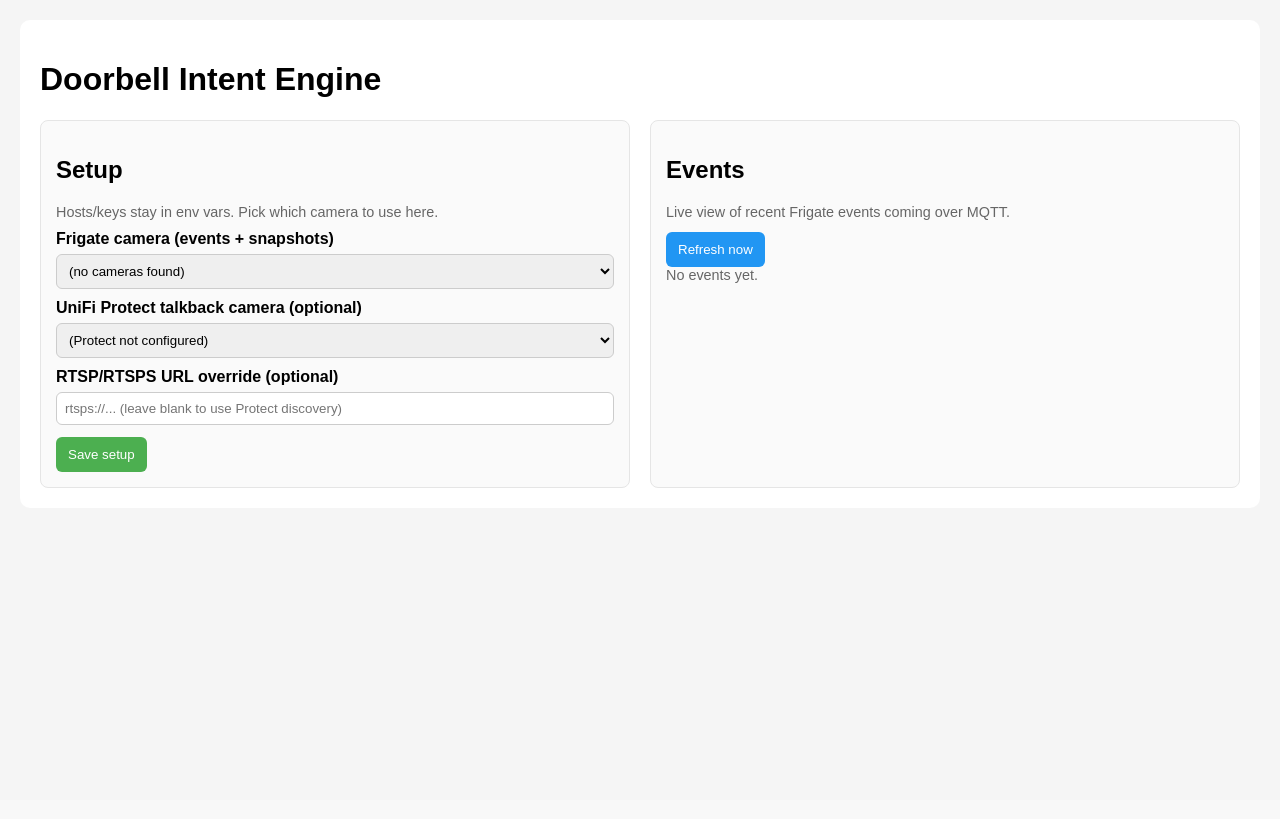
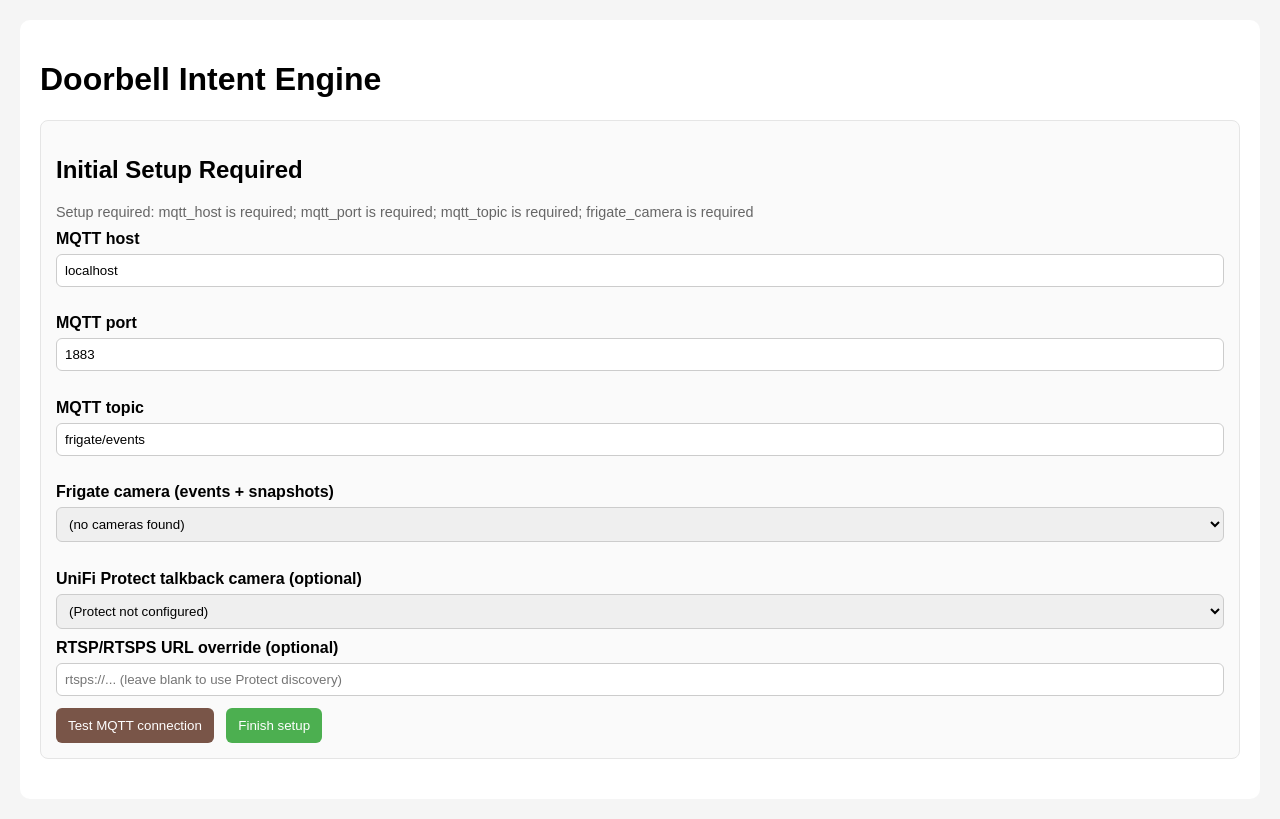
Before and after one commit to jumpinjet22/intent-engine, a Flask app: page / in a window 1280 px wide. Before the commit the page ends 488 px from the top, so only its background shows below. Run offline with Flask 3, Linux system fonts and the light colour scheme; data that the repository does not hold is empty.

Commit message:
Add setup workflow with MQTT validation and reconnect

```diff
--- a/web-ui/app.py
+++ b/web-ui/app.py
@@ -12,6 +12,7 @@ import os
 from pathlib import Path
 from datetime import datetime
 from collections import deque
+import threading
 import requests
 
 app = Flask(__name__)
@@ -37,6 +38,14 @@ PROTECT_BASE_URL = os.getenv('PROTECT_BASE_URL', '')
 PROTECT_API_KEY = os.getenv('PROTECT_API_KEY', '')
 PROTECT_VERIFY_SSL = os.getenv('PROTECT_VERIFY_SSL', 'false').lower() == 'true'
 
+mqtt_client = None
+mqtt_lock = threading.Lock()
+active_mqtt_config = {
+    'mqtt_host': MQTT_HOST,
+    'mqtt_port': MQTT_PORT,
+    'mqtt_topic': MQTT_TOPIC,
+}
+
 
 def load_runtime() -> dict:
     try:
@@ -53,43 +62,163 @@ def save_runtime(data: dict) -> None:
     p = Path(RUNTIME_CONFIG_PATH)
     p.parent.mkdir(parents=True, exist_ok=True)
     p.write_text(json.dumps(data, indent=2, sort_keys=True), encoding='utf-8')
-mqtt_client = mqtt.Client()
+
+
+def normalize_mqtt_config(runtime: dict | None = None) -> dict:
+    rt = runtime if isinstance(runtime, dict) else load_runtime()
+    raw_port = rt.get('mqtt_port', MQTT_PORT)
+    try:
+        port = int(raw_port)
+    except (TypeError, ValueError):
+        port = MQTT_PORT
+    return {
+        'mqtt_host': (rt.get('mqtt_host') or MQTT_HOST).strip(),
+        'mqtt_port': port,
+        'mqtt_topic': (rt.get('mqtt_topic') or MQTT_TOPIC).strip(),
+    }
+
+
+def setup_needed(runtime: dict) -> tuple[bool, list[str]]:
+    reasons = []
+    if not (runtime.get('mqtt_host') or '').strip():
+        reasons.append('mqtt_host is required')
+
+    try:
+        port = int(runtime.get('mqtt_port'))
+        if port < 1 or port > 65535:
+            reasons.append('mqtt_port must be between 1 and 65535')
+    except (TypeError, ValueError):
+        reasons.append('mqtt_port is required')
+
+    if not (runtime.get('mqtt_topic') or '').strip():
+        reasons.append('mqtt_topic is required')
+
+    if not (runtime.get('frigate_camera') or '').strip():
+        reasons.append('frigate_camera is required')
+
+    return bool(reasons), reasons
+
+
+def validate_setup_payload(payload: dict, require_camera: bool) -> dict:
+    errors = {}
+    host = (payload.get('mqtt_host') or '').strip()
+    topic = (payload.get('mqtt_topic') or '').strip()
+    camera = (payload.get('frigate_camera') or '').strip()
+
+    if not host:
+        errors['mqtt_host'] = 'MQTT host is required.'
+
+    try:
+        port = int(payload.get('mqtt_port'))
+        if port < 1 or port > 65535:
+            errors['mqtt_port'] = 'MQTT port must be 1-65535.'
+    except (TypeError, ValueError):
+        errors['mqtt_port'] = 'MQTT port must be a valid number.'
+
+    if not topic:
+        errors['mqtt_topic'] = 'MQTT topic is required.'
+
+    if require_camera and not camera:
+        errors['frigate_camera'] = 'Please select a Frigate camera.'
+
+    return errors
+
 
 def on_mqtt_message(client, userdata, msg):
-    """Handle MQTT messages"""
+    """Handle MQTT messages."""
     try:
         event = json.loads(msg.payload.decode())
         event['timestamp'] = datetime.now().isoformat()
         recent_events.append(event)
-    except:
+    except Exception:
         pass
 
-mqtt_client.on_message = on_mqtt_message
-mqtt_client.connect(MQTT_HOST, MQTT_PORT, 60)
-mqtt_client.subscribe(MQTT_TOPIC)
-mqtt_client.loop_start()
+
+def reconnect_mqtt_client(config: dict | None = None) -> tuple[bool, str | None]:
+    """Reconnect MQTT client using latest runtime or provided config."""
+    global mqtt_client
+    global active_mqtt_config
+
+    cfg = normalize_mqtt_config(config if config is not None else load_runtime())
+    new_client = mqtt.Client()
+    new_client.on_message = on_mqtt_message
+
+    try:
+        new_client.connect(cfg['mqtt_host'], int(cfg['mqtt_port']), 60)
+        new_client.subscribe(cfg['mqtt_topic'])
+        new_client.loop_start()
+    except Exception as exc:
+        try:
+            new_client.loop_stop()
+        except Exception:
+            pass
+        return False, str(exc)
+
+    with mqtt_lock:
+        old_client = mqtt_client
+        mqtt_client = new_client
+        active_mqtt_config = cfg
+
+    if old_client:
+        try:
+            old_client.loop_stop()
+            old_client.disconnect()
+        except Exception:
+            pass
+
+    return True, None
+
 
 @app.route('/')
 def index():
-    """Main dashboard"""
+    """Main dashboard."""
     return render_template('index.html')
 
 
 @app.route('/api/events')
 def get_events():
-    """Get recent events"""
-    return jsonify({
-        'events': list(recent_events)
-    })
+    """Get recent events."""
+    return jsonify({'events': list(recent_events)})
+
 
 @app.route('/api/status')
 def get_status():
-    """Get system status"""
+    """Get system status."""
+    client = mqtt_client
     return jsonify({
         'status': 'running',
-        'mqtt_connected': mqtt_client.is_connected(),
-        'recent_events': len(recent_events)
+        'mqtt_connected': client.is_connected() if client else False,
+        'recent_events': len(recent_events),
+        'mqtt': active_mqtt_config,
     })
+
+
+@app.route('/api/setup/status')
+def get_setup_status():
+    runtime = load_runtime()
+    needs_setup, reasons = setup_needed(runtime)
+    return jsonify({
+        'needs_setup': needs_setup,
+        'reasons': reasons,
+        'runtime': runtime,
+        'effective_mqtt': normalize_mqtt_config(runtime),
+    })
+
+
+@app.route('/api/setup/test', methods=['POST'])
+def test_setup_connection():
+    payload = request.get_json(force=True) or {}
+    errors = validate_setup_payload(payload, require_camera=False)
+    if errors:
+        return jsonify({'ok': False, 'errors': errors}), 400
+
+    test_client = mqtt.Client()
+    try:
+        test_client.connect(payload['mqtt_host'].strip(), int(payload['mqtt_port']), 10)
+        test_client.disconnect()
+        return jsonify({'ok': True, 'message': 'Connected to MQTT broker successfully.'})
+    except Exception as exc:
+        return jsonify({'ok': False, 'message': f'Connection failed: {exc}'}), 400
 
 
 @app.route('/api/runtime', methods=['GET', 'POST'])
@@ -102,14 +231,52 @@ def runtime_config():
         current = load_runtime()
 
         # Whitelist fields the UI is allowed to change
-        for k in ['frigate_camera', 'protect_camera_id', 'camera_rtsp_url']:
-            if k in payload:
-                current[k] = payload[k]
+        for key in [
+            'mqtt_host',
+            'mqtt_port',
+            'mqtt_topic',
+            'frigate_camera',
+            'protect_camera_id',
+            'camera_rtsp_url',
+        ]:
+            if key in payload:
+                current[key] = payload[key]
 
         save_runtime(current)
-        return jsonify({'ok': True, 'runtime': current})
-    except Exception as e:
-        return jsonify({'ok': False, 'error': str(e)}), 500
+        mqtt_error = None
+        if any(k in payload for k in ['mqtt_host', 'mqtt_port', 'mqtt_topic']):
+            _, mqtt_error = reconnect_mqtt_client(current)
+
+        return jsonify({'ok': mqtt_error is None, 'runtime': current, 'mqtt_error': mqtt_error})
+    except Exception as exc:
+        return jsonify({'ok': False, 'error': str(exc)}), 500
+
+
+@app.route('/api/setup', methods=['POST'])
+def setup_config():
+    payload = request.get_json(force=True) or {}
+    errors = validate_setup_payload(payload, require_camera=True)
+    if errors:
+        return jsonify({'ok': False, 'errors': errors}), 400
+
+    current = load_runtime()
+    for key in [
+        'mqtt_host',
+        'mqtt_port',
+        'mqtt_topic',
+        'frigate_camera',
+        'protect_camera_id',
+        'camera_rtsp_url',
+    ]:
+        if key in payload:
+            current[key] = payload[key]
+
+    save_runtime(current)
+    ok, error = reconnect_mqtt_client(current)
+    if not ok:
+        return jsonify({'ok': False, 'error': f'Saved setup, but MQTT reconnect failed: {error}'}), 502
+
+    return jsonify({'ok': True, 'runtime': current, 'message': 'Setup saved and MQTT reconnected.'})
 
 
 @app.route('/api/frigate/cameras')
@@ -119,10 +286,10 @@ def frigate_cameras():
         if FRIGATE_API_KEY:
             headers['Authorization'] = f'Bearer {FRIGATE_API_KEY}'
         url = f"http://{FRIGATE_HOST}:{FRIGATE_PORT}/api/config"
-        r = requests.get(url, headers=headers, timeout=8)
-        if r.status_code != 200:
+        response = requests.get(url, headers=headers, timeout=8)
+        if response.status_code != 200:
             return jsonify({'cameras': []})
-        cfg = r.json() if r.content else {}
+        cfg = response.json() if response.content else {}
         cams = sorted((cfg.get('cameras') or {}).keys())
         return jsonify({'cameras': cams})
     except Exception:
@@ -134,19 +301,21 @@ def protect_cameras():
     if not PROTECT_BASE_URL or not PROTECT_API_KEY:
         return jsonify({'cameras': []})
     try:
-        s = requests.Session()
-        s.headers.update({'Authorization': f'Bearer {PROTECT_API_KEY}'})
-        r = s.get(PROTECT_BASE_URL.rstrip('/') + '/cameras', verify=PROTECT_VERIFY_SSL, timeout=8)
-        if r.status_code != 200:
+        session = requests.Session()
+        session.headers.update({'Authorization': f'Bearer {PROTECT_API_KEY}'})
+        response = session.get(PROTECT_BASE_URL.rstrip('/') + '/cameras', verify=PROTECT_VERIFY_SSL, timeout=8)
+        if response.status_code != 200:
             return jsonify({'cameras': []})
-        items = r.json() if r.content else []
+        items = response.json() if response.content else []
         cams = []
-        for c in items if isinstance(items, list) else []:
-            cams.append({'id': c.get('id', ''), 'name': c.get('name', c.get('type', 'camera'))})
-        cams = [c for c in cams if c.get('id')]
+        for camera in items if isinstance(items, list) else []:
+            cams.append({'id': camera.get('id', ''), 'name': camera.get('name', camera.get('type', 'camera'))})
+        cams = [camera for camera in cams if camera.get('id')]
         return jsonify({'cameras': cams})
     except Exception:
         return jsonify({'cameras': []})
 
+
 if __name__ == '__main__':
+    reconnect_mqtt_client()
     app.run(host='0.0.0.0', port=8080, debug=False)
--- a/web-ui/static/app.js
+++ b/web-ui/static/app.js
@@ -1,45 +1,158 @@
+let lastTestedConfigKey = null;
+let lastTestPassed = false;
+
+function setupPayload() {
+  return {
+    mqtt_host: document.getElementById('mqtt_host').value.trim(),
+    mqtt_port: Number(document.getElementById('mqtt_port').value),
+    mqtt_topic: document.getElementById('mqtt_topic').value.trim(),
+    frigate_camera: document.getElementById('frigate_camera').value,
+    protect_camera_id: document.getElementById('protect_camera_id').value,
+    camera_rtsp_url: document.getElementById('camera_rtsp_url').value.trim(),
+  };
+}
+
+function clearErrors() {
+  ['mqtt_host', 'mqtt_port', 'mqtt_topic', 'frigate_camera'].forEach((field) => {
+    const node = document.getElementById(`err_${field}`);
+    if (node) node.textContent = '';
+  });
+}
+
+function setStatus(message, ok) {
+  const status = document.getElementById('setup-status');
+  status.classList.remove('hidden', 'status-ok', 'status-bad');
+  status.classList.add(ok ? 'status-ok' : 'status-bad');
+  status.textContent = message;
+}
+
+function validateForm() {
+  clearErrors();
+  const body = setupPayload();
+  const errors = {};
+
+  if (!body.mqtt_host) errors.mqtt_host = 'MQTT host is required.';
+  if (!Number.isInteger(body.mqtt_port) || body.mqtt_port < 1 || body.mqtt_port > 65535) {
+    errors.mqtt_port = 'MQTT port must be 1-65535.';
+  }
+  if (!body.mqtt_topic) errors.mqtt_topic = 'MQTT topic is required.';
+  if (!body.frigate_camera) errors.frigate_camera = 'Please select a Frigate camera.';
+
+  Object.entries(errors).forEach(([field, message]) => {
+    const node = document.getElementById(`err_${field}`);
+    if (node) node.textContent = message;
+  });
+
+  return { valid: Object.keys(errors).length === 0, body };
+}
+
+function mqttKey(body) {
+  return `${body.mqtt_host}:${body.mqtt_port}/${body.mqtt_topic}`;
+}
+
 async function loadSetup() {
-  const rt = await fetch('/api/runtime').then(r => r.json());
-  const frig = await fetch('/api/frigate/cameras').then(r => r.json());
-  const prot = await fetch('/api/protect/cameras').then(r => r.json());
+  const [status, rt, frig, prot] = await Promise.all([
+    fetch('/api/setup/status').then((r) => r.json()),
+    fetch('/api/runtime').then((r) => r.json()),
+    fetch('/api/frigate/cameras').then((r) => r.json()),
+    fetch('/api/protect/cameras').then((r) => r.json()),
+  ]);
+
+  const runtime = rt.runtime || {};
+  const effective = status.effective_mqtt || {};
 
   const frigSel = document.getElementById('frigate_camera');
   const frigCams = (frig.cameras || []);
   frigSel.innerHTML = frigCams.length
-    ? frigCams.map(c => `<option value="${c}">${c}</option>`).join('')
-    : `<option value="">(no cameras found)</option>`;
-  frigSel.value = (rt.runtime && rt.runtime.frigate_camera) ? rt.runtime.frigate_camera : '';
+    ? frigCams.map((c) => `<option value="${c}">${c}</option>`).join('')
+    : '<option value="">(no cameras found)</option>';
+  frigSel.value = runtime.frigate_camera || '';
 
   const protSel = document.getElementById('protect_camera_id');
   const protCams = (prot.cameras || []);
   protSel.innerHTML = protCams.length
-    ? protCams.map(c => `<option value="${c.id}">${c.name} (${c.id})</option>`).join('')
-    : `<option value="">(Protect not configured)</option>`;
-  protSel.value = (rt.runtime && rt.runtime.protect_camera_id) ? rt.runtime.protect_camera_id : '';
+    ? protCams.map((c) => `<option value="${c.id}">${c.name} (${c.id})</option>`).join('')
+    : '<option value="">(Protect not configured)</option>';
+  protSel.value = runtime.protect_camera_id || '';
 
-  const rtsp = document.getElementById('camera_rtsp_url');
-  rtsp.value = (rt.runtime && rt.runtime.camera_rtsp_url) ? rt.runtime.camera_rtsp_url : '';
+  document.getElementById('camera_rtsp_url').value = runtime.camera_rtsp_url || '';
+  document.getElementById('mqtt_host').value = runtime.mqtt_host || effective.mqtt_host || '';
+  document.getElementById('mqtt_port').value = runtime.mqtt_port || effective.mqtt_port || 1883;
+  document.getElementById('mqtt_topic').value = runtime.mqtt_topic || effective.mqtt_topic || '';
+
+  const setupScreen = document.getElementById('setup-screen');
+  const main = document.getElementById('main-content');
+  if (status.needs_setup) {
+    setupScreen.classList.remove('hidden');
+    main.classList.add('hidden');
+    document.getElementById('setup-reasons').textContent =
+      status.reasons && status.reasons.length
+        ? `Setup required: ${status.reasons.join('; ')}`
+        : 'Setup required.';
+  } else {
+    setupScreen.classList.add('hidden');
+    main.classList.remove('hidden');
+  }
 }
 
-async function saveSetup() {
-  const body = {
-    frigate_camera: document.getElementById('frigate_camera').value,
-    protect_camera_id: document.getElementById('protect_camera_id').value,
-    camera_rtsp_url: document.getElementById('camera_rtsp_url').value,
-  };
+async function testConnection() {
+  const { valid, body } = validateForm();
+  if (!valid) {
+    setStatus('Fix validation errors before testing connection.', false);
+    return;
+  }
 
-  const res = await fetch('/api/runtime', {
+  const res = await fetch('/api/setup/test', {
     method: 'POST',
     headers: { 'Content-Type': 'application/json' },
-    body: JSON.stringify(body)
+    body: JSON.stringify(body),
   });
 
   const out = await res.json();
   if (out.ok) {
-    alert('Saved! Intent engine will use the selected camera(s).');
+    lastTestedConfigKey = mqttKey(body);
+    lastTestPassed = true;
+    setStatus(out.message || 'MQTT connection test passed.', true);
   } else {
-    alert('Save failed: ' + (out.error || 'unknown'));
+    lastTestPassed = false;
+    setStatus(out.message || 'MQTT connection test failed.', false);
   }
+}
+
+async function saveSetup() {
+  const { valid, body } = validateForm();
+  if (!valid) {
+    setStatus('Please fix inline validation errors.', false);
+    return;
+  }
+
+  if (!lastTestPassed || lastTestedConfigKey !== mqttKey(body)) {
+    setStatus('Please run a successful MQTT connection test before finishing setup.', false);
+    return;
+  }
+
+  const res = await fetch('/api/setup', {
+    method: 'POST',
+    headers: { 'Content-Type': 'application/json' },
+    body: JSON.stringify(body),
+  });
+
+  const out = await res.json();
+  if (!out.ok) {
+    if (out.errors) {
+      clearErrors();
+      Object.entries(out.errors).forEach(([field, message]) => {
+        const node = document.getElementById(`err_${field}`);
+        if (node) node.textContent = message;
+      });
+    }
+    setStatus(out.error || 'Failed to save setup.', false);
+    return;
+  }
+
+  setStatus(out.message || 'Setup saved.', true);
+  await loadSetup();
+  await refreshEvents();
 }
 
 function renderEvents(events) {
@@ -49,7 +162,7 @@ function renderEvents(events) {
     return;
   }
 
-  container.innerHTML = events.map(e => {
+  container.innerHTML = events.map((e) => {
     const after = e.after || {};
     const label = after.label || 'unknown';
     const cam = after.camera || 'unknown';
@@ -71,7 +184,7 @@ function renderEvents(events) {
 
 async function refreshEvents() {
   try {
-    const data = await fetch('/api/events').then(r => r.json());
+    const data = await fetch('/api/events').then((r) => r.json());
     renderEvents(data.events || []);
   } catch (e) {
     const container = document.getElementById('events');
@@ -81,9 +194,10 @@ async function refreshEvents() {
 
 window.refreshEvents = refreshEvents;
 window.saveSetup = saveSetup;
+window.testConnection = testConnection;
 
 window.onload = () => {
+  loadSetup();
   refreshEvents();
-  loadSetup();
   setInterval(refreshEvents, 2000);
 };
--- a/web-ui/templates/index.html
+++ b/web-ui/templates/index.html
@@ -14,23 +14,43 @@
     button { margin-top: 12px; padding: 10px 12px; border: 0; border-radius: 6px; cursor: pointer; }
     button.save { background: #4CAF50; color: #fff; }
     button.refresh { background: #2196F3; color: #fff; }
+    button.test { background: #795548; color: #fff; margin-right: 8px; }
     .small { color: #666; font-size: 0.9em; }
     .event { border: 1px solid #e5e5e5; border-radius: 8px; padding: 10px; margin: 10px 0; background: #ffffff; }
     .event-header { font-weight: bold; display: flex; justify-content: space-between; gap: 10px; flex-wrap: wrap; }
     .event-time { color: #666; font-size: 0.85em; margin-top: 4px; }
     .pill { display: inline-block; padding: 2px 8px; border-radius: 999px; background: #e9f5ff; color: #0b5394; font-size: 0.85em; }
+    .hidden { display: none; }
+    .error { color: #c62828; font-size: 0.85em; margin-top: 4px; min-height: 1em; }
+    .status { margin-top: 12px; padding: 10px; border-radius: 6px; font-size: 0.92em; }
+    .status-ok { background: #e8f5e9; color: #1b5e20; border: 1px solid #c8e6c9; }
+    .status-bad { background: #ffebee; color: #b71c1c; border: 1px solid #ffcdd2; }
+    .setup-screen { margin-bottom: 20px; }
   </style>
 </head>
 <body>
   <div class="container">
     <h1>Doorbell Intent Engine</h1>
-    <div class="columns">
-      <div class="card">
-        <h2>Setup</h2>
-        <div class="small">Hosts/keys stay in env vars. Pick which camera to use here.</div>
+
+    <div id="setup-screen" class="card setup-screen hidden">
+      <h2>Initial Setup Required</h2>
+      <div class="small" id="setup-reasons">Complete setup to enable MQTT event monitoring.</div>
+
+      <label for="mqtt_host">MQTT host</label>
+      <input id="mqtt_host" placeholder="mqtt or 192.168.x.x" />
+      <div id="err_mqtt_host" class="error"></div>
+
+      <label for="mqtt_port">MQTT port</label>
+      <input id="mqtt_port" type="number" min="1" max="65535" placeholder="1883" />
+      <div id="err_mqtt_port" class="error"></div>
+
+      <label for="mqtt_topic">MQTT topic</label>
+      <input id="mqtt_topic" placeholder="frigate/events" />
+      <div id="err_mqtt_topic" class="error"></div>
 
       <label for="frigate_camera">Frigate camera (events + snapshots)</label>
       <select id="frigate_camera"></select>
+      <div id="err_frigate_camera" class="error"></div>
 
       <label for="protect_camera_id">UniFi Protect talkback camera (optional)</label>
       <select id="protect_camera_id"></select>
@@ -38,9 +58,14 @@
       <label for="camera_rtsp_url">RTSP/RTSPS URL override (optional)</label>
       <input id="camera_rtsp_url" placeholder="rtsps://... (leave blank to use Protect discovery)" />
 
-        <button class="save" onclick="saveSetup()">Save setup</button>
+      <div>
+        <button class="test" onclick="testConnection()">Test MQTT connection</button>
+        <button class="save" onclick="saveSetup()">Finish setup</button>
+      </div>
+      <div id="setup-status" class="status hidden"></div>
     </div>
 
+    <div id="main-content" class="columns hidden">
       <div class="card">
         <h2>Events</h2>
         <div class="small">Live view of recent Frigate events coming over MQTT.</div>
```
Lines whose indentation alone changed are shown as unchanged.
